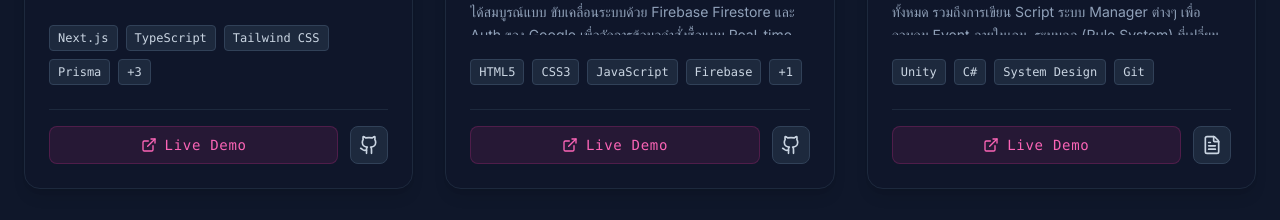
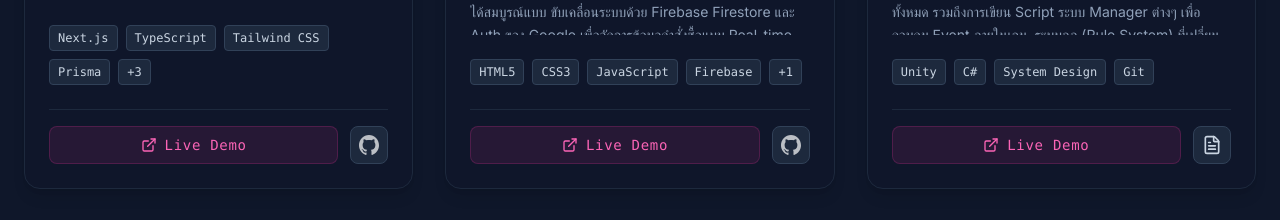
Before and after one commit to NANONC4/personal-hub, a Next.js app: page /portfolio in a window 1280 px wide. Shown: the part 900-1120 px from the top of the page. Built offline with nearby package versions, Linux system fonts and the light colour scheme.

Commit message:
fix: replace Github lucide-react icon with local svg

```diff
--- a/app/portfolio/page.tsx
+++ b/app/portfolio/page.tsx
@@ -6,7 +6,7 @@ import Image from "next/image";
 import Link from "next/link";
 import { projects } from "@/data/projects";
 import PortfolioFilter, { categories } from "@/components/PortfolioFilter";
-import { ExternalLink, Github, FileText, ArrowRight } from "lucide-react";
+import { ExternalLink, FileText, ArrowRight } from "lucide-react";
 import Footer from "@/components/Footer";
 
 export default function PortfolioPage() {
@@ -132,7 +132,7 @@ export default function PortfolioPage() {
                         className="p-2 bg-slate-800 hover:bg-slate-700 text-slate-300 rounded-lg transition-colors border border-slate-700"
                         title="View Source"
                       >
-                        <Github className="w-5 h-5" />
+                        <img src="/github-142-svgrepo-com.svg" alt="GitHub" className="w-5 h-5 invert opacity-70" />
                       </Link>
                     )}
                     {project.links.document && (
```
